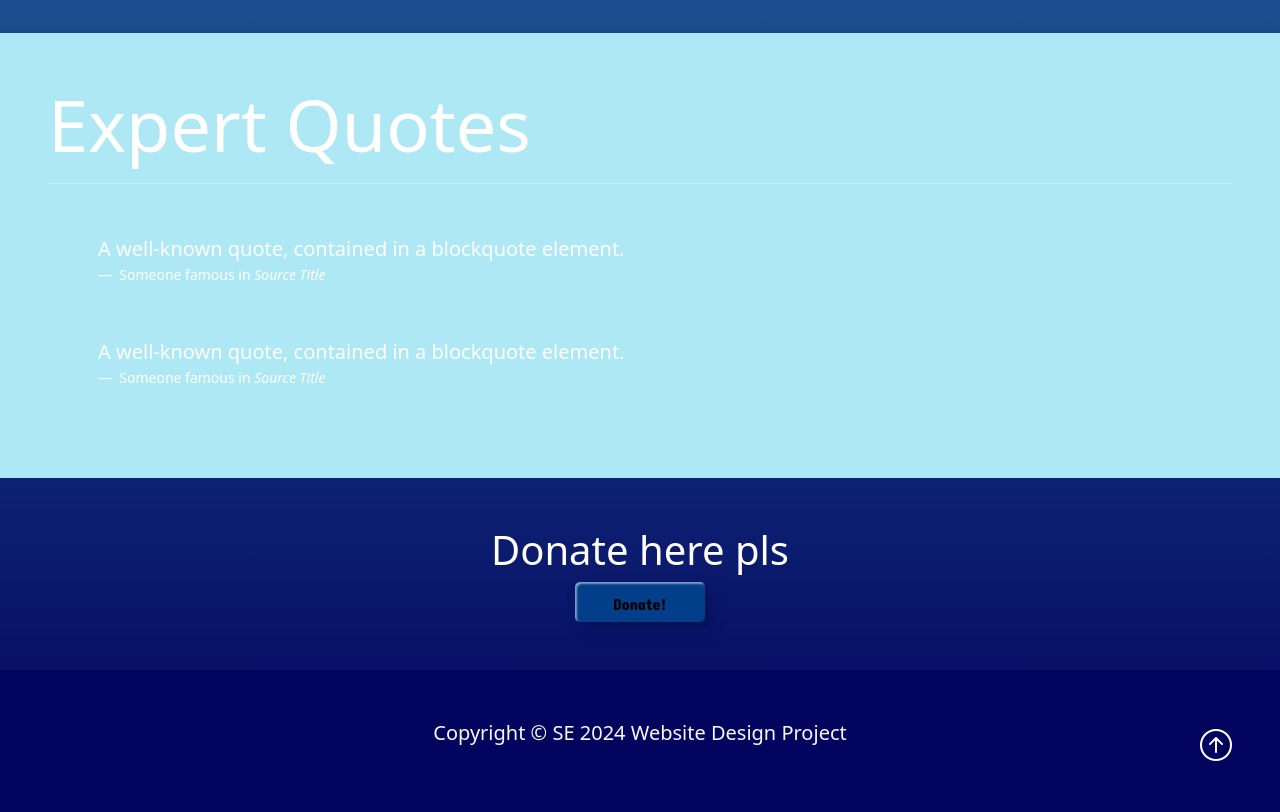
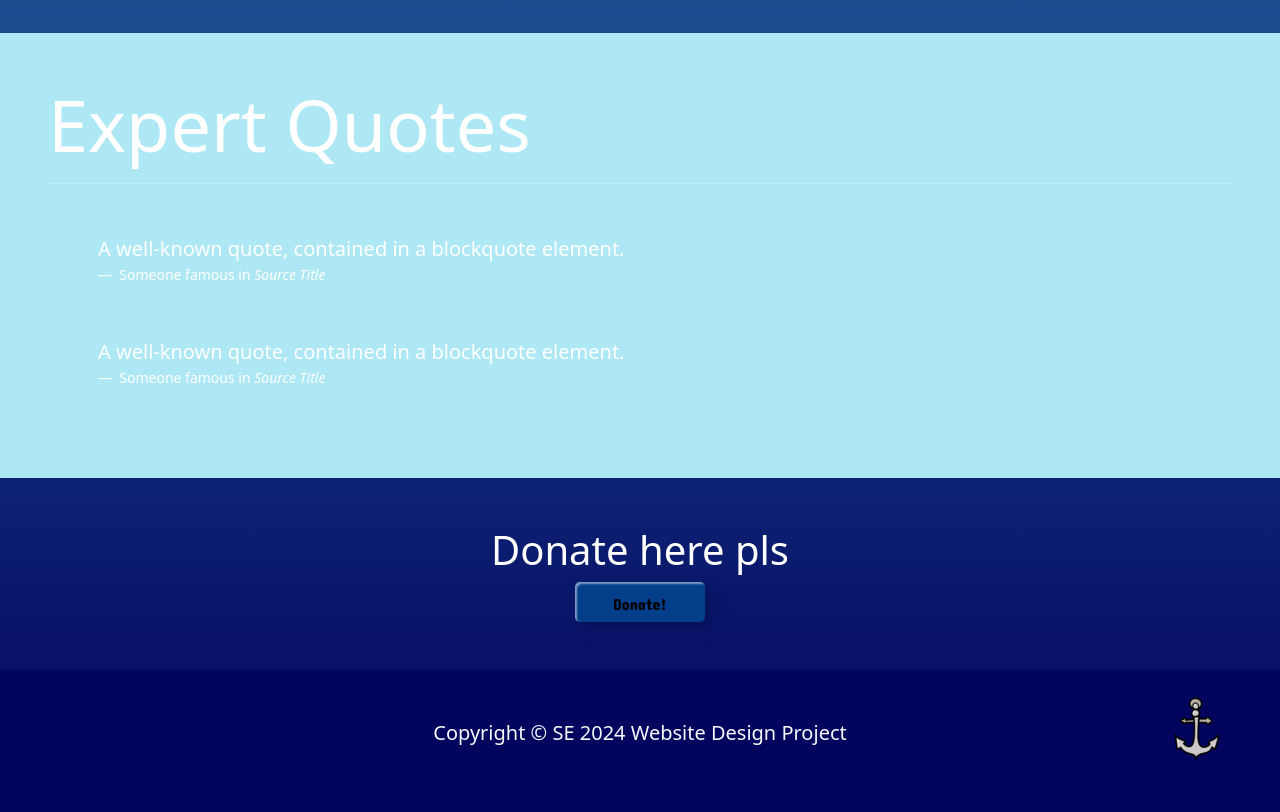
Before and after one commit to CSE-HighTechHighSchool/2425-webdev-3, a plain HTML site: page index.html in a window 1280 px wide. Shown: the part 1961-2773 px from the top of the page. Drawn offline with nearby package versions, Linux system fonts and the light colour scheme.

Commit message:
anchor footer

```diff
--- a/index.html
+++ b/index.html
@@ -166,10 +166,10 @@
 
         <!-- Footer -->
         <footer class="p-5 footer text-light text-center position-relative">
-        <div class="container-fluid ">
+            <div class="container">
                 <p class="lead">Copyright &copy; SE 2024 Website Design Project</p>
                 <a href="#" class="position-absolute bottom-0 end-0 p-5">
-                <i class="bi bi-arrow-up-circle h2 icon-white"></i>
+                    <img src="img/anchor.png" class="footer-img" alt="anchor-footer">
                 </a>
             </div>
         </footer>
--- a/styles.css
+++ b/styles.css
@@ -485,3 +485,11 @@
 .sessions {
   background-color: var(--wave-color)
 }
+
+.footer-img {
+  transition: transform 1s ease;
+}
+
+.footer-img:hover {
+  transform: rotate(180deg);
+}
```
Also changed, not shown: about-us.html (+1 -1 lines), booking.html (+1 -1 lines), learn-more.html (+1 -1 lines), img/anchor.png (added). Lines whose indentation alone changed are shown as unchanged.
